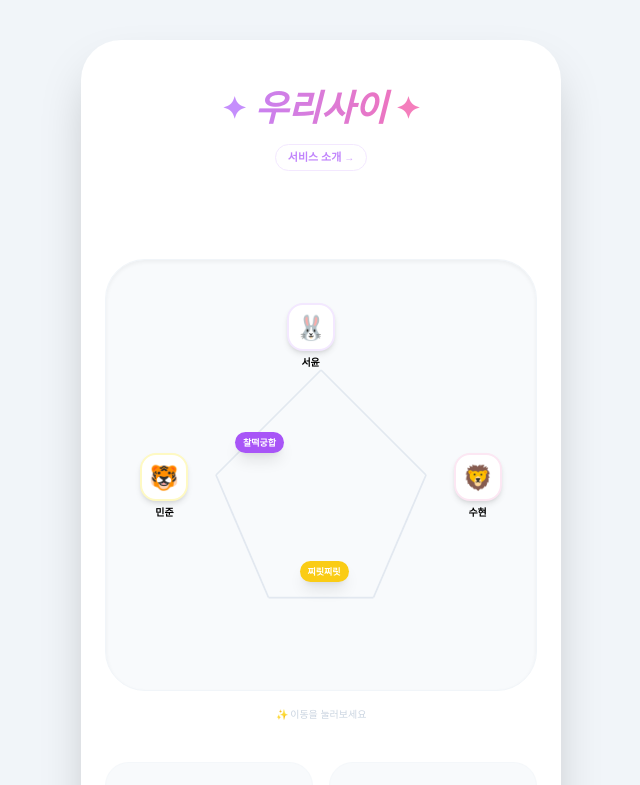
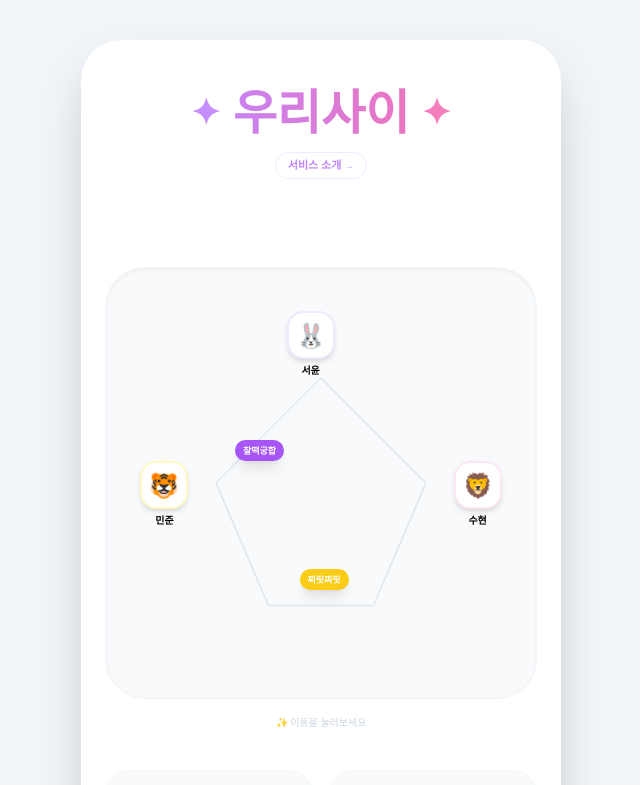
Before and after one commit to PLANB-John/oursai-web, a Next.js app: page / in a window 1280 px wide. Shown: the top 785 px of the page, without its empty margins (319-959 px from the left). Built offline with nearby package versions, Linux system fonts and the light colour scheme.

Commit message:
Update index.js

```diff
--- a/pages/index.js
+++ b/pages/index.js
@@ -10,17 +10,18 @@ export default function EeumStyleMain() {
 
       <div className="w-full max-w-[480px] min-h-screen bg-white shadow-2xl flex flex-col relative overflow-hidden sm:rounded-[40px] font-sans">
 
-{/* --- 상단 헤더 섹션 (오리지널 컬러 + 우리사이) --- */}
+{/* --- 상단 헤더 섹션 (크고 굵게, 반듯하게 수정됨) --- */}
         <header className="px-6 py-12 text-center">
           <div className="flex flex-col items-center gap-4">
-            {/* 메인 로고: 첫 번째 코드의 그라데이션과 폰트 스타일 적용 */}
-            <h1 className="text-4xl font-black italic text-transparent bg-clip-text bg-gradient-to-r from-purple-400 to-pink-400 flex items-center gap-2">
-              <span className="text-purple-400 animate-pulse not-italic text-3xl">✦</span>
+            {/* 메인 로고: 폰트 크기 확대(5xl), 이탤릭 제거, 가장 굵은 폰트(black) 유지 */}
+            <h1 className="text-5xl font-black text-transparent bg-clip-text bg-gradient-to-r from-purple-400 to-pink-400 flex items-center gap-3">
+              {/* 별 아이콘 크기도 텍스트에 맞춰 확대 (4xl) */}
+              <span className="text-purple-400 animate-pulse text-4xl">✦</span>
               우리사이
-              <span className="text-pink-400 animate-pulse not-italic text-3xl">✦</span>
+              <span className="text-pink-400 animate-pulse text-4xl">✦</span>
             </h1>
 
-            {/* 서비스 소개: 이전의 깔끔한 뱃지 스타일 적용 */}
+            {/* 서비스 소개 버튼 (변경 없음) */}
             <a
               href="/intro"
               className="text-[11px] text-purple-400 font-bold border border-purple-100 px-3 py-1 rounded-full hover:bg-purple-50 transition-colors"
```
